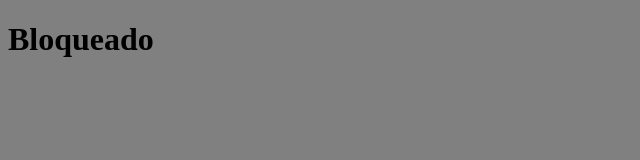
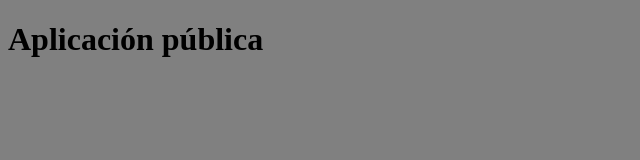
Before and after one commit to vortegar/backend-calendar, a website: page public/index.html in a window 1280 px wide. Shown: the whole page, without its empty margins (0-640 px from the left). Drawn offline with Linux system fonts and the light colour scheme.

Commit message:
Delete .env

```diff
--- a/public/index.html
+++ b/public/index.html
@@ -9,6 +9,6 @@
     <title>Demo App</title>
 </head>
 <body>
-    <h1>Bloqueado</h1>
+    <h1>Aplicación pública</h1>
 </body>
 </html>
```
Also changed, not shown: 1 other file.
